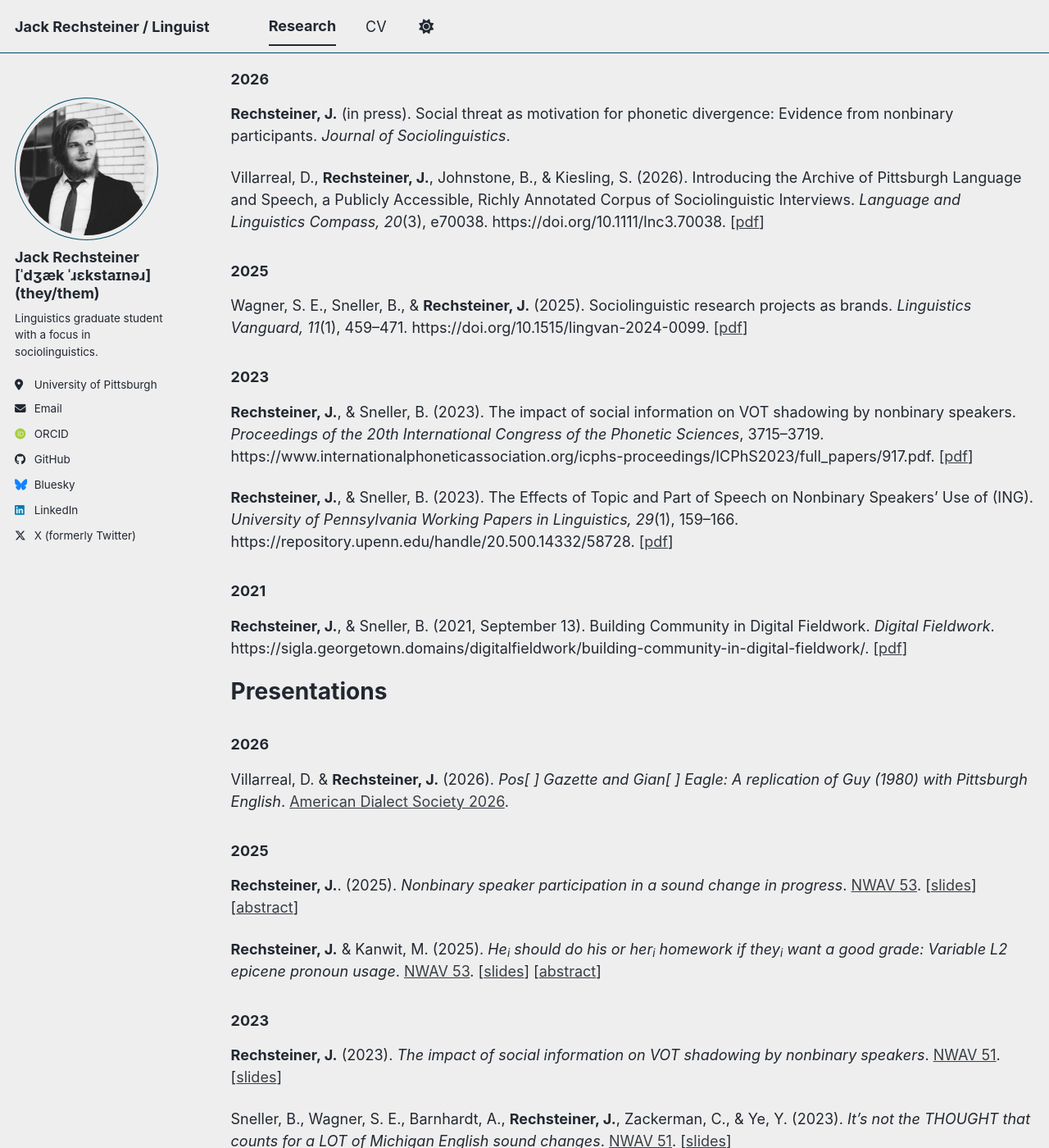
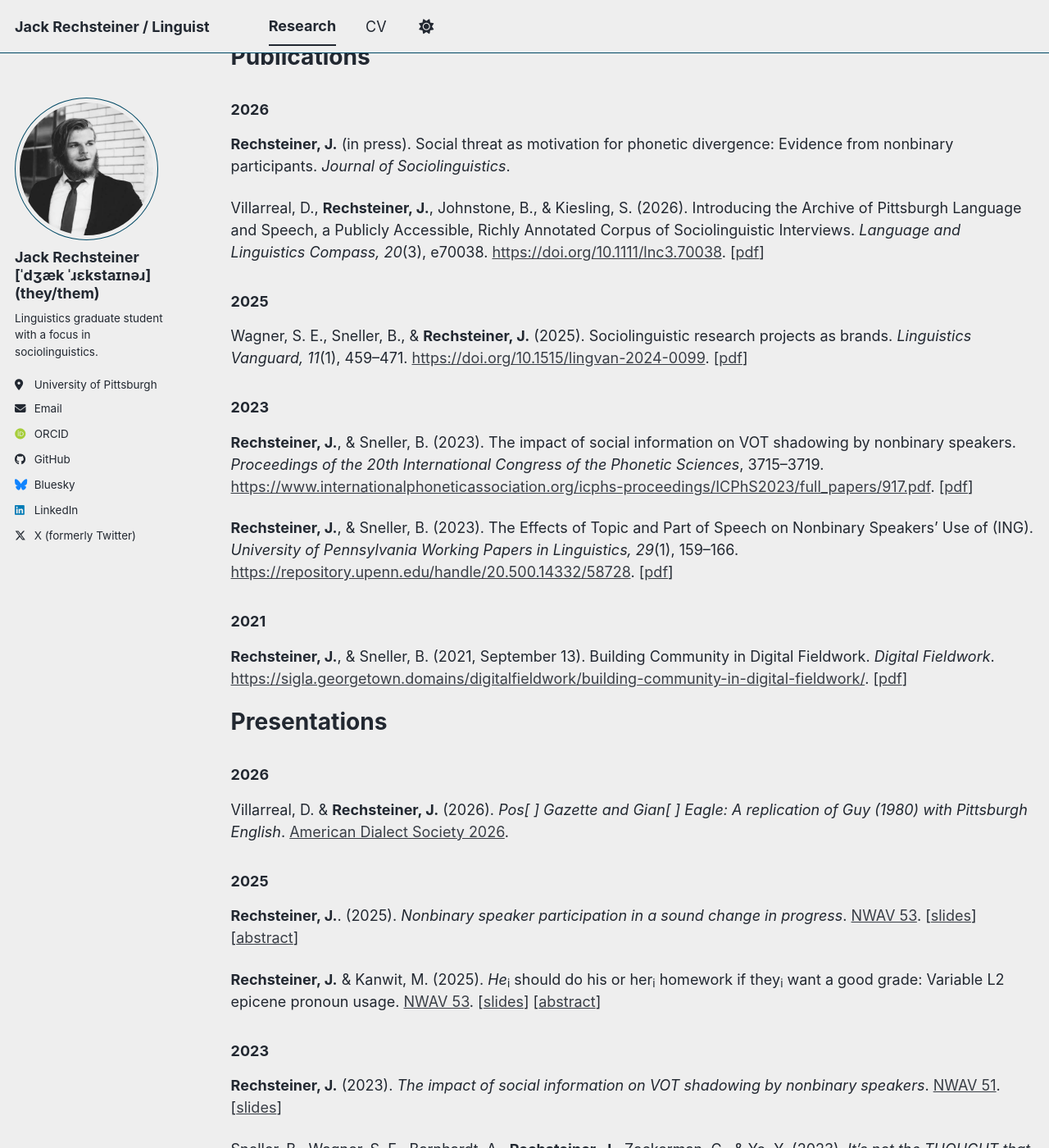
Before and after one commit to jackrechsteiner/jackrechsteiner.github.io, a Jekyll site: the page built from _pages/research.md, in a window 1280 px wide and 1400 px high, scrolled down 273 px. Shown: the whole window at 82% size. Built offline with Jekyll 4.4.1, drawn with Linux system fonts in a browser that asks for light colours; some web fonts are replaced; a script bundle is joined from its source files by our own code; library files that are not in the unit come from our copies; some of the changed text lies outside the part shown.

Commit message:
Update formatting

```diff
--- a/_pages/research.md
+++ b/_pages/research.md
@@ -9,29 +9,29 @@ author_profile: true
 
 {% include toc %}
 
+------------------------------------------------------------------------
+
 # Publications
 
 ### 2026
 
 **Rechsteiner, J.** (in press). Social threat as motivation for phonetic divergence: Evidence from nonbinary participants. *Journal of Sociolinguistics*.
 
-Villarreal, D., **Rechsteiner, J.**, Johnstone, B., & Kiesling, S. (2026). Introducing the Archive of Pittsburgh Language and Speech, a Publicly Accessible, Richly Annotated Corpus of Sociolinguistic Interviews. *Language and Linguistics Compass, 20*(3), e70038. https://doi.org/10.1111/lnc3.70038. [[pdf](http://jackrechsteiner.github.io/files/IntroducingAPLS2026.pdf)]
+Villarreal, D., **Rechsteiner, J.**, Johnstone, B., & Kiesling, S. (2026). Introducing the Archive of Pittsburgh Language and Speech, a Publicly Accessible, Richly Annotated Corpus of Sociolinguistic Interviews. *Language and Linguistics Compass, 20*(3), e70038. <https://doi.org/10.1111/lnc3.70038>. [[pdf](http://jackrechsteiner.github.io/files/IntroducingAPLS2026.pdf)]
 
 ### 2025
 
-Wagner, S. E., Sneller, B., & **Rechsteiner, J.** (2025). Sociolinguistic research projects as brands. *Linguistics Vanguard, 11*(1), 459–471. https://doi.org/10.1515/lingvan-2024-0099. [[pdf](http://jackrechsteiner.github.io/files/WagnerSnellerRechsteiner2025_LingVan.pdf)]
+Wagner, S. E., Sneller, B., & **Rechsteiner, J.** (2025). Sociolinguistic research projects as brands. *Linguistics Vanguard, 11*(1), 459–471. <https://doi.org/10.1515/lingvan-2024-0099>. [[pdf](http://jackrechsteiner.github.io/files/WagnerSnellerRechsteiner2025_LingVan.pdf)]
 
 ### 2023
 
-**Rechsteiner, J.**, & Sneller, B. (2023). The impact of social information on VOT shadowing by nonbinary speakers. *Proceedings of the 20th International Congress of the Phonetic Sciences*, 3715–3719. https://www.internationalphoneticassociation.org/icphs-proceedings/ICPhS2023/full_papers/917.pdf. [[pdf](http://jackrechsteiner.github.io/files/Rechsteiner_ICPhS20.pdf)]
+**Rechsteiner, J.**, & Sneller, B. (2023). The impact of social information on VOT shadowing by nonbinary speakers. *Proceedings of the 20th International Congress of the Phonetic Sciences*, 3715–3719. <https://www.internationalphoneticassociation.org/icphs-proceedings/ICPhS2023/full_papers/917.pdf>. [[pdf](http://jackrechsteiner.github.io/files/Rechsteiner_ICPhS20.pdf)]
 
-**Rechsteiner, J.**, & Sneller, B. (2023). The Effects of Topic and Part of Speech on Nonbinary Speakers’ Use of (ING). *University of Pennsylvania Working Papers in Linguistics, 29*(1), 159–166. https://repository.upenn.edu/handle/20.500.14332/58728. [[pdf](http://jackrechsteiner.github.io/files/RechsteinerPWPL2023.pdf)]
+**Rechsteiner, J.**, & Sneller, B. (2023). The Effects of Topic and Part of Speech on Nonbinary Speakers’ Use of (ING). *University of Pennsylvania Working Papers in Linguistics, 29*(1), 159–166. <https://repository.upenn.edu/handle/20.500.14332/58728>. [[pdf](http://jackrechsteiner.github.io/files/RechsteinerPWPL2023.pdf)]
 
 ### 2021
 
-**Rechsteiner, J.**, & Sneller, B. (2021, September 13). Building Community in Digital Fieldwork. *Digital Fieldwork*. https://sigla.georgetown.domains/digitalfieldwork/building-community-in-digital-fieldwork/. [[pdf](http://jackrechsteiner.github.io/files/Rechsteiner_DigitalFieldwork.pdf)]
-
-
+**Rechsteiner, J.**, & Sneller, B. (2021, September 13). Building Community in Digital Fieldwork. *Digital Fieldwork*. <https://sigla.georgetown.domains/digitalfieldwork/building-community-in-digital-fieldwork/>. [[pdf](http://jackrechsteiner.github.io/files/Rechsteiner_DigitalFieldwork.pdf)]
 
 # Presentations
 
@@ -43,7 +43,7 @@ Villarreal, D. & **Rechsteiner, J.** (2026). *Pos[ ] Gazette and Gian[ ] Eagle:
 
 **Rechsteiner, J.**. (2025). *Nonbinary speaker participation in a sound change in progress*. [NWAV 53](https://sites.lsa.umich.edu/nwav53/). [[slides](http://jackrechsteiner.github.io/files/Rechsteiner2025_NWAV53_Slides.pdf)] [[abstract](http://jackrechsteiner.github.io/files/Rechsteiner2025_NWAV53_Abstract.pdf)]
 
-**Rechsteiner, J.** & Kanwit, M. (2025). _He<sub>i</sub> should do his or her<sub>i</sub> homework if they<sub>i</sub> want a good grade: Variable L2 epicene pronoun usage_. [NWAV 53](https://sites.lsa.umich.edu/nwav53/). [[slides](http://jackrechsteiner.github.io/files/RechsteinerKanwit2025_NWAV53_Slides.pdf)] [[abstract](http://jackrechsteiner.github.io/files/RechsteinerKanwit2025_NWAV53_Abstract.pdf)]
+**Rechsteiner, J.** & Kanwit, M. (2025). *He*<sub>i</sub> should do his or her<sub>i</sub> homework if they<sub>i</sub> want a good grade: Variable L2 epicene pronoun usage. [NWAV 53](https://sites.lsa.umich.edu/nwav53/). [[slides](http://jackrechsteiner.github.io/files/RechsteinerKanwit2025_NWAV53_Slides.pdf)] [[abstract](http://jackrechsteiner.github.io/files/RechsteinerKanwit2025_NWAV53_Abstract.pdf)]
 
 ### 2023
 
@@ -71,11 +71,11 @@ Furkioti, A. & **Rechsteiner, J.** (2021). *MI Diaries: The Development of a Res
 
 ### 2025
 
-Villarreal, D. & **Rechsteiner, J.** (2025). Archive of Pittsburgh Language and Speech documentation. [https://djvill.github.io/APLS](https://djvill.github.io/APLS)
+Villarreal, D. & **Rechsteiner, J.** (2025). Archive of Pittsburgh Language and Speech documentation. <https://djvill.github.io/APLS>
 
 ### 2024
 
-Sneller, B., Werner, R., **Rechsteiner, J.**, & Bechler, C. (2024). MiDRF Admin Portal. https://doi.org/10.5281/zenodo.13617857.
+Sneller, B., Werner, R., **Rechsteiner, J.**, & Bechler, C. (2024). MiDRF Admin Portal. <https://doi.org/10.5281/zenodo.13617857>.
 
 # *Mentored Research*
 
```
